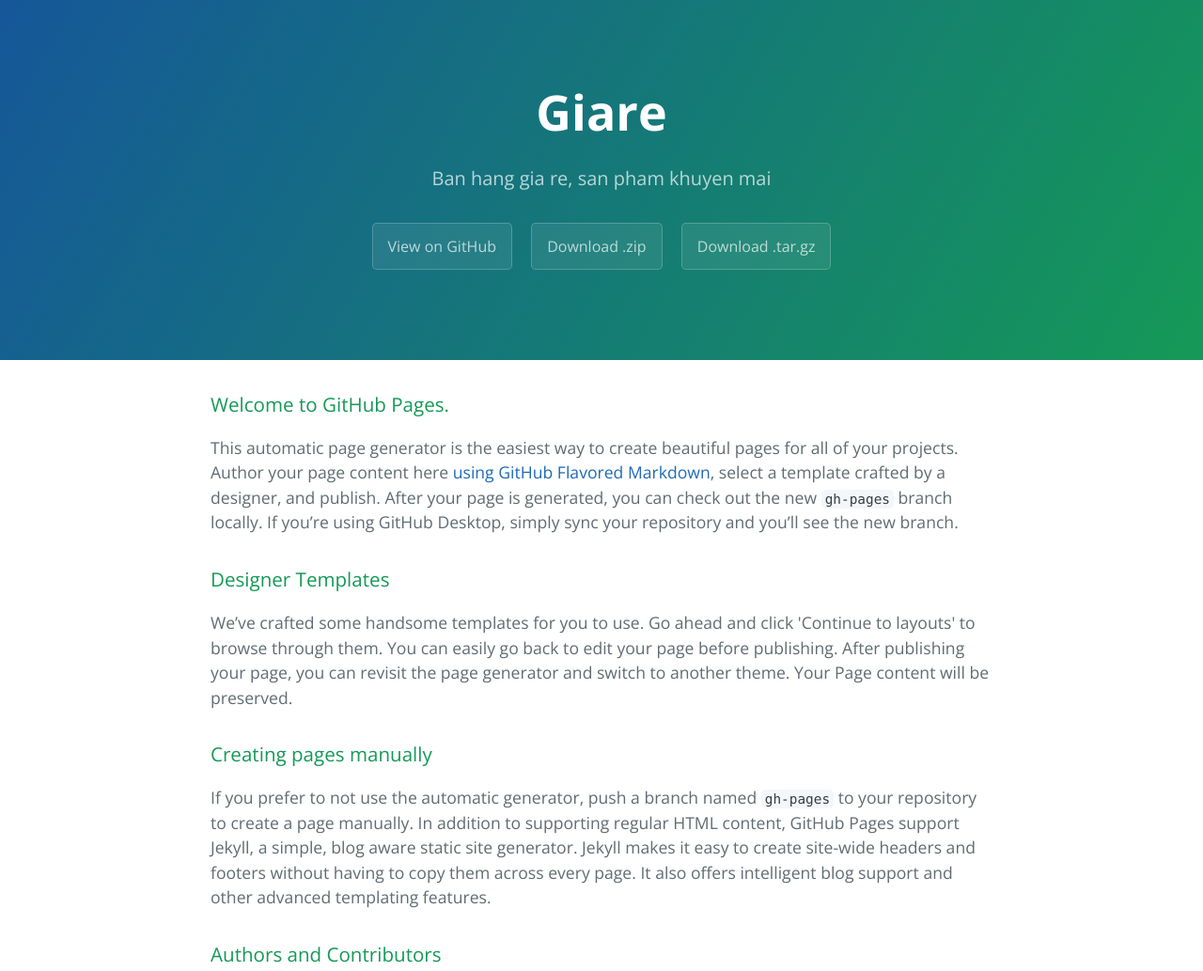
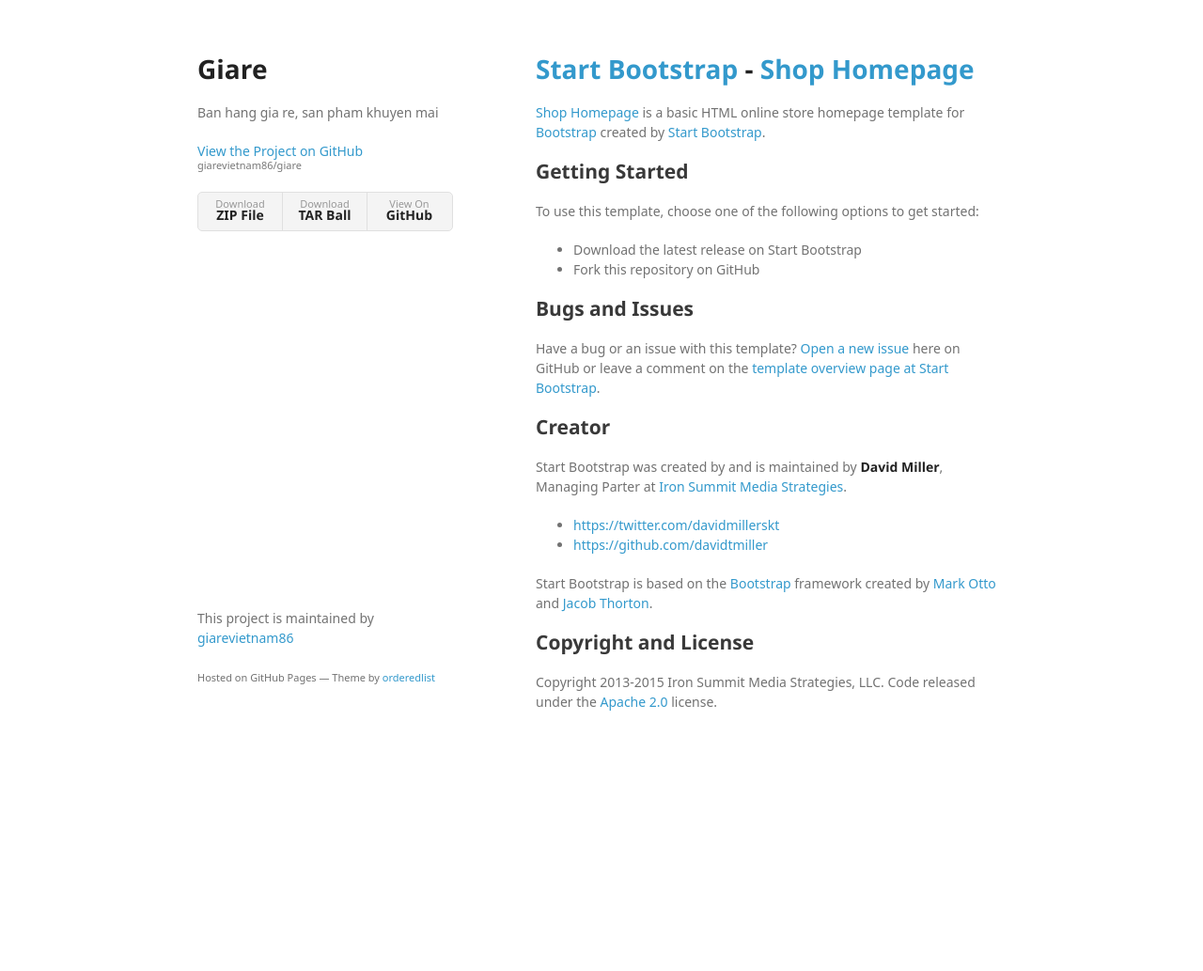
Before and after one commit to giarevietnam86/giare, a plain HTML site: page index.html in a window 1280 px wide. Shown: the top 1033 px of the page at 94% size. After the commit the page ends 827 px from the top, so only its background shows below. Drawn offline with nearby package versions, Linux system fonts and the light colour scheme; a web font is replaced by a local one.

Commit message:
Create gh-pages branch via GitHub

```diff
--- a/index.html
+++ b/index.html
@@ -1,57 +1,77 @@
-<!DOCTYPE html>
-<html lang="en-us">
+<!doctype html>
+<html>
   <head>
-    <meta charset="UTF-8">
+    <meta charset="utf-8">
+    <meta http-equiv="X-UA-Compatible" content="chrome=1">
     <title>Giare by giarevietnam86</title>
-    <meta name="viewport" content="width=device-width, initial-scale=1">
-    <link rel="stylesheet" type="text/css" href="stylesheets/normalize.css" media="screen">
-    <link href='https://fonts.googleapis.com/css?family=Open+Sans:400,700' rel='stylesheet' type='text/css'>
-    <link rel="stylesheet" type="text/css" href="stylesheets/stylesheet.css" media="screen">
-    <link rel="stylesheet" type="text/css" href="stylesheets/github-light.css" media="screen">
+
+    <link rel="stylesheet" href="stylesheets/styles.css">
+    <link rel="stylesheet" href="stylesheets/github-light.css">
+    <meta name="viewport" content="width=device-width">
+    <!--[if lt IE 9]>
+    <script src="//html5shiv.googlecode.com/svn/trunk/html5.js"></script>
+    <![endif]-->
   </head>
   <body>
-    <section class="page-header">
-      <h1 class="project-name">Giare</h1>
-      <h2 class="project-tagline">Ban hang gia re, san pham khuyen mai</h2>
-      <a href="https://github.com/giarevietnam86/giare" class="btn">View on GitHub</a>
-      <a href="https://github.com/giarevietnam86/giare/zipball/master" class="btn">Download .zip</a>
-      <a href="https://github.com/giarevietnam86/giare/tarball/master" class="btn">Download .tar.gz</a>
-    </section>
+    <div class="wrapper">
+      <header>
+        <h1>Giare</h1>
+        <p>Ban hang gia re, san pham khuyen mai</p>
 
-    <section class="main-content">
-      <h3>
-<a id="welcome-to-github-pages" class="anchor" href="#welcome-to-github-pages" aria-hidden="true"><span class="octicon octicon-link"></span></a>Welcome to GitHub Pages.</h3>
+        <p class="view"><a href="https://github.com/giarevietnam86/giare">View the Project on GitHub <small>giarevietnam86/giare</small></a></p>
 
-<p>This automatic page generator is the easiest way to create beautiful pages for all of your projects. Author your page content here <a href="https://guides.github.com/features/mastering-markdown/">using GitHub Flavored Markdown</a>, select a template crafted by a designer, and publish. After your page is generated, you can check out the new <code>gh-pages</code> branch locally. If you’re using GitHub Desktop, simply sync your repository and you’ll see the new branch.</p>
 
-<h3>
-<a id="designer-templates" class="anchor" href="#designer-templates" aria-hidden="true"><span class="octicon octicon-link"></span></a>Designer Templates</h3>
+        <ul>
+          <li><a href="https://github.com/giarevietnam86/giare/zipball/master">Download <strong>ZIP File</strong></a></li>
+          <li><a href="https://github.com/giarevietnam86/giare/tarball/master">Download <strong>TAR Ball</strong></a></li>
+          <li><a href="https://github.com/giarevietnam86/giare">View On <strong>GitHub</strong></a></li>
+        </ul>
+      </header>
+      <section>
+        <h1>
+<a id="start-bootstrap---shop-homepage" class="anchor" href="#start-bootstrap---shop-homepage" aria-hidden="true"><span class="octicon octicon-link"></span></a><a href="http://startbootstrap.com/">Start Bootstrap</a> - <a href="http://startbootstrap.com/template-overviews/shop-homepage/">Shop Homepage</a>
+</h1>
 
-<p>We’ve crafted some handsome templates for you to use. Go ahead and click 'Continue to layouts' to browse through them. You can easily go back to edit your page before publishing. After publishing your page, you can revisit the page generator and switch to another theme. Your Page content will be preserved.</p>
+<p><a href="http://startbootstrap.com/template-overviews/shop-homepage/">Shop Homepage</a> is a basic HTML online store homepage template for <a href="http://getbootstrap.com/">Bootstrap</a> created by <a href="http://startbootstrap.com/">Start Bootstrap</a>.</p>
 
-<h3>
-<a id="creating-pages-manually" class="anchor" href="#creating-pages-manually" aria-hidden="true"><span class="octicon octicon-link"></span></a>Creating pages manually</h3>
+<h2>
+<a id="getting-started" class="anchor" href="#getting-started" aria-hidden="true"><span class="octicon octicon-link"></span></a>Getting Started</h2>
 
-<p>If you prefer to not use the automatic generator, push a branch named <code>gh-pages</code> to your repository to create a page manually. In addition to supporting regular HTML content, GitHub Pages support Jekyll, a simple, blog aware static site generator. Jekyll makes it easy to create site-wide headers and footers without having to copy them across every page. It also offers intelligent blog support and other advanced templating features.</p>
+<p>To use this template, choose one of the following options to get started:</p>
 
-<h3>
-<a id="authors-and-contributors" class="anchor" href="#authors-and-contributors" aria-hidden="true"><span class="octicon octicon-link"></span></a>Authors and Contributors</h3>
+<ul>
+<li>Download the latest release on Start Bootstrap</li>
+<li>Fork this repository on GitHub</li>
+</ul>
 
-<p>You can <a href="https://github.com/blog/821" class="user-mention">@mention</a> a GitHub username to generate a link to their profile. The resulting <code>&lt;a&gt;</code> element will link to the contributor’s GitHub Profile. For example: In 2007, Chris Wanstrath (<a href="https://github.com/defunkt" class="user-mention">@defunkt</a>), PJ Hyett (<a href="https://github.com/pjhyett" class="user-mention">@pjhyett</a>), and Tom Preston-Werner (<a href="https://github.com/mojombo" class="user-mention">@mojombo</a>) founded GitHub.</p>
+<h2>
+<a id="bugs-and-issues" class="anchor" href="#bugs-and-issues" aria-hidden="true"><span class="octicon octicon-link"></span></a>Bugs and Issues</h2>
 
-<h3>
-<a id="support-or-contact" class="anchor" href="#support-or-contact" aria-hidden="true"><span class="octicon octicon-link"></span></a>Support or Contact</h3>
+<p>Have a bug or an issue with this template? <a href="https://github.com/IronSummitMedia/startbootstrap-shop-homepage/issues">Open a new issue</a> here on GitHub or leave a comment on the <a href="http://startbootstrap.com/template-overviews/shop-homepage/">template overview page at Start Bootstrap</a>.</p>
 
-<p>Having trouble with Pages? Check out our <a href="https://help.github.com/pages">documentation</a> or <a href="https://github.com/contact">contact support</a> and we’ll help you sort it out.</p>
+<h2>
+<a id="creator" class="anchor" href="#creator" aria-hidden="true"><span class="octicon octicon-link"></span></a>Creator</h2>
 
-      <footer class="site-footer">
-        <span class="site-footer-owner"><a href="https://github.com/giarevietnam86/giare">Giare</a> is maintained by <a href="https://github.com/giarevietnam86">giarevietnam86</a>.</span>
+<p>Start Bootstrap was created by and is maintained by <strong>David Miller</strong>, Managing Parter at <a href="http://www.ironsummitmedia.com/">Iron Summit Media Strategies</a>.</p>
 
-        <span class="site-footer-credits">This page was generated by <a href="https://pages.github.com">GitHub Pages</a> using the <a href="https://github.com/jasonlong/cayman-theme">Cayman theme</a> by <a href="https://twitter.com/jasonlong">Jason Long</a>.</span>
+<ul>
+<li><a href="https://twitter.com/davidmillerskt">https://twitter.com/davidmillerskt</a></li>
+<li><a href="https://github.com/davidtmiller">https://github.com/davidtmiller</a></li>
+</ul>
+
+<p>Start Bootstrap is based on the <a href="http://getbootstrap.com/">Bootstrap</a> framework created by <a href="https://twitter.com/mdo">Mark Otto</a> and <a href="https://twitter.com/fat">Jacob Thorton</a>.</p>
+
+<h2>
+<a id="copyright-and-license" class="anchor" href="#copyright-and-license" aria-hidden="true"><span class="octicon octicon-link"></span></a>Copyright and License</h2>
+
+<p>Copyright 2013-2015 Iron Summit Media Strategies, LLC. Code released under the <a href="https://github.com/IronSummitMedia/startbootstrap-shop-homepage/blob/gh-pages/LICENSE">Apache 2.0</a> license.</p>
+      </section>
+      <footer>
+        <p>This project is maintained by <a href="https://github.com/giarevietnam86">giarevietnam86</a></p>
+        <p><small>Hosted on GitHub Pages &mdash; Theme by <a href="https://github.com/orderedlist">orderedlist</a></small></p>
       </footer>
-
-    </section>
-
+    </div>
+    <script src="javascripts/scale.fix.js"></script>
 
   </body>
 </html>
--- /dev/null
+++ b/stylesheets/styles.css
@@ -0,0 +1,324 @@
+@font-face {
+  font-family: 'Noto Sans';
+  font-weight: 400;
+  font-style: normal;
+  src: url('../fonts/Noto-Sans-regular/Noto-Sans-regular.eot');
+  src: url('../fonts/Noto-Sans-regular/Noto-Sans-regular.eot?#iefix') format('embedded-opentype'),
+       local('Noto Sans'),
+       local('Noto-Sans-regular'),
+       url('../fonts/Noto-Sans-regular/Noto-Sans-regular.woff2') format('woff2'),
+       url('../fonts/Noto-Sans-regular/Noto-Sans-regular.woff') format('woff'),
+       url('../fonts/Noto-Sans-regular/Noto-Sans-regular.ttf') format('truetype'),
+       url('../fonts/Noto-Sans-regular/Noto-Sans-regular.svg#NotoSans') format('svg');
+}
+
+@font-face {
+  font-family: 'Noto Sans';
+  font-weight: 700;
+  font-style: normal;
+  src: url('../fonts/Noto-Sans-700/Noto-Sans-700.eot');
+  src: url('../fonts/Noto-Sans-700/Noto-Sans-700.eot?#iefix') format('embedded-opentype'),
+       local('Noto Sans Bold'),
+       local('Noto-Sans-700'),
+       url('../fonts/Noto-Sans-700/Noto-Sans-700.woff2') format('woff2'),
+       url('../fonts/Noto-Sans-700/Noto-Sans-700.woff') format('woff'),
+       url('../fonts/Noto-Sans-700/Noto-Sans-700.ttf') format('truetype'),
+       url('../fonts/Noto-Sans-700/Noto-Sans-700.svg#NotoSans') format('svg');
+}
+
+@font-face {
+  font-family: 'Noto Sans';
+  font-weight: 400;
+  font-style: italic;
+  src: url('../fonts/Noto-Sans-italic/Noto-Sans-italic.eot');
+  src: url('../fonts/Noto-Sans-italic/Noto-Sans-italic.eot?#iefix') format('embedded-opentype'),
+       local('Noto Sans Italic'),
+       local('Noto-Sans-italic'),
+       url('../fonts/Noto-Sans-italic/Noto-Sans-italic.woff2') format('woff2'),
+       url('../fonts/Noto-Sans-italic/Noto-Sans-italic.woff') format('woff'),
+       url('../fonts/Noto-Sans-italic/Noto-Sans-italic.ttf') format('truetype'),
+       url('../fonts/Noto-Sans-italic/Noto-Sans-italic.svg#NotoSans') format('svg');
+}
+
+@font-face {
+  font-family: 'Noto Sans';
+  font-weight: 700;
+  font-style: italic;
+  src: url('../fonts/Noto-Sans-700italic/Noto-Sans-700italic.eot');
+  src: url('../fonts/Noto-Sans-700italic/Noto-Sans-700italic.eot?#iefix') format('embedded-opentype'),
+       local('Noto Sans Bold Italic'),
+       local('Noto-Sans-700italic'),
+       url('../fonts/Noto-Sans-700italic/Noto-Sans-700italic.woff2') format('woff2'),
+       url('../fonts/Noto-Sans-700italic/Noto-Sans-700italic.woff') format('woff'),
+       url('../fonts/Noto-Sans-700italic/Noto-Sans-700italic.ttf') format('truetype'),
+       url('../fonts/Noto-Sans-700italic/Noto-Sans-700italic.svg#NotoSans') format('svg');
+}
+
+body {
+  background-color: #fff;
+  padding:50px;
+  font: 14px/1.5 "Noto Sans", "Helvetica Neue", Helvetica, Arial, sans-serif;
+  color:#727272;
+  font-weight:400;
+}
+
+h1, h2, h3, h4, h5, h6 {
+  color:#222;
+  margin:0 0 20px;
+}
+
+p, ul, ol, table, pre, dl {
+  margin:0 0 20px;
+}
+
+h1, h2, h3 {
+  line-height:1.1;
+}
+
+h1 {
+  font-size:28px;
+}
+
+h2 {
+  color:#393939;
+}
+
+h3, h4, h5, h6 {
+  color:#494949;
+}
+
+a {
+  color:#39c;
+  text-decoration:none;
+}
+
+a:hover {
+  color:#069;
+}
+
+a small {
+  font-size:11px;
+  color:#777;
+  margin-top:-0.3em;
+  display:block;
+}
+
+a:hover small {
+  color:#777;
+}
+
+.wrapper {
+  width:860px;
+  margin:0 auto;
+}
+
+blockquote {
+  border-left:1px solid #e5e5e5;
+  margin:0;
+  padding:0 0 0 20px;
+  font-style:italic;
+}
+
+code, pre {
+  font-family:Monaco, Bitstream Vera Sans Mono, Lucida Console, Terminal, Consolas, Liberation Mono, DejaVu Sans Mono, Courier New, monospace;
+  color:#333;
+  font-size:12px;
+}
+
+pre {
+  padding:8px 15px;
+  background: #f8f8f8;
+  border-radius:5px;
+  border:1px solid #e5e5e5;
+  overflow-x: auto;
+}
+
+table {
+  width:100%;
+  border-collapse:collapse;
+}
+
+th, td {
+  text-align:left;
+  padding:5px 10px;
+  border-bottom:1px solid #e5e5e5;
+}
+
+dt {
+  color:#444;
+  font-weight:700;
+}
+
+th {
+  color:#444;
+}
+
+img {
+  max-width:100%;
+}
+
+header {
+  width:270px;
+  float:left;
+  position:fixed;
+  -webkit-font-smoothing:subpixel-antialiased;
+}
+
+header ul {
+  list-style:none;
+  height:40px;
+  padding:0;
+  background: #f4f4f4;
+  border-radius:5px;
+  border:1px solid #e0e0e0;
+  width:270px;
+}
+
+header li {
+  width:89px;
+  float:left;
+  border-right:1px solid #e0e0e0;
+  height:40px;
+}
+
+header li:first-child a {
+  border-radius:5px 0 0 5px;
+}
+
+header li:last-child a {
+  border-radius:0 5px 5px 0;
+}
+
+header ul a {
+  line-height:1;
+  font-size:11px;
+  color:#999;
+  display:block;
+  text-align:center;
+  padding-top:6px;
+  height:34px;
+}
+
+header ul a:hover {
+  color:#999;
+}
+
+header ul a:active {
+  background-color:#f0f0f0;
+}
+
+strong {
+  color:#222;
+  font-weight:700;
+}
+
+header ul li + li + li {
+  border-right:none;
+  width:89px;
+}
+
+header ul a strong {
+  font-size:14px;
+  display:block;
+  color:#222;
+}
+
+section {
+  width:500px;
+  float:right;
+  padding-bottom:50px;
+}
+
+small {
+  font-size:11px;
+}
+
+hr {
+  border:0;
+  background:#e5e5e5;
+  height:1px;
+  margin:0 0 20px;
+}
+
+footer {
+  width:270px;
+  float:left;
+  position:fixed;
+  bottom:50px;
+  -webkit-font-smoothing:subpixel-antialiased;
+}
+
+@media print, screen and (max-width: 960px) {
+
+  div.wrapper {
+    width:auto;
+    margin:0;
+  }
+
+  header, section, footer {
+    float:none;
+    position:static;
+    width:auto;
+  }
+
+  header {
+    padding-right:320px;
+  }
+
+  section {
+    border:1px solid #e5e5e5;
+    border-width:1px 0;
+    padding:20px 0;
+    margin:0 0 20px;
+  }
+
+  header a small {
+    display:inline;
+  }
+
+  header ul {
+    position:absolute;
+    right:50px;
+    top:52px;
+  }
+}
+
+@media print, screen and (max-width: 720px) {
+  body {
+    word-wrap:break-word;
+  }
+
+  header {
+    padding:0;
+  }
+
+  header ul, header p.view {
+    position:static;
+  }
+
+  pre, code {
+    word-wrap:normal;
+  }
+}
+
+@media print, screen and (max-width: 480px) {
+  body {
+    padding:15px;
+  }
+
+  header ul {
+    width:99%;
+  }
+
+  header li, header ul li + li + li {
+    width:33%;
+  }
+}
+
+@media print {
+  body {
+    padding:0.4in;
+    font-size:12pt;
+    color:#444;
+  }
+}
```
Also changed, not shown: javascripts/scale.fix.js (added, +17 -0 lines), params.json (+1 -1 lines).
